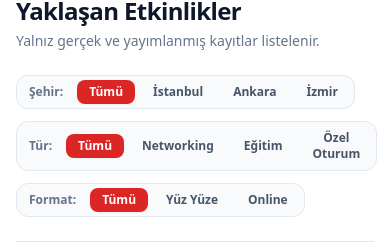
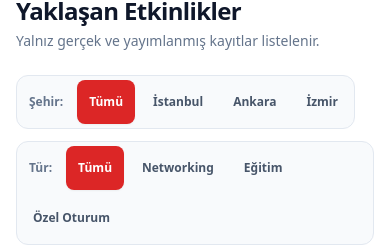
Before and after one commit to kaankarakas34/e4n, a React (Vite) app: page /etkinlikler in a window 390 px wide. Shown: the part 612-857 px from the top of the page. Built offline with nearby package versions, Linux system fonts and the light colour scheme; no server answers.

Commit message:
fix(events): keep mobile filters within viewport and expose selected state

```diff
--- a/src/pages/PublicEventsPage.tsx
+++ b/src/pages/PublicEventsPage.tsx
@@ -13,8 +13,6 @@ import {
   Sparkles,
   Lock,
   History,
-  Filter,
-  CheckCircle2,
   Video
 } from 'lucide-react';
 
@@ -47,7 +45,7 @@ export function PublicEventsPage() {
   useEffect(() => {
     const fetchEvents = async () => {
       try {
-        let data: any = [];
+        let data: EventItem[] = [];
         try {
           data = await api.getPublicEvents();
         } catch {
@@ -55,8 +53,8 @@ export function PublicEventsPage() {
         }
 
         if (Array.isArray(data)) {
-          const publicEvents = data.filter((e: any) => e.is_public && e.status === 'PUBLISHED');
-          publicEvents.sort((a: any, b: any) => new Date(a.start_at).getTime() - new Date(b.start_at).getTime());
+          const publicEvents = data.filter(e => e.is_public && e.status === 'PUBLISHED');
+          publicEvents.sort((a, b) => new Date(a.start_at).getTime() - new Date(b.start_at).getTime());
           setEvents(publicEvents);
         }
       } catch {
@@ -155,13 +153,14 @@ export function PublicEventsPage() {
             {/* Filtre Kontrolleri */}
             <div className="flex flex-wrap items-center gap-3">
               {/* Şehir Filtresi */}
-              <div className="flex items-center gap-1.5 bg-slate-50 p-1 rounded-xl border border-slate-200">
+              <div role="group" aria-label="Şehir filtresi" className="flex flex-wrap items-center gap-1.5 max-w-full bg-slate-50 p-1 rounded-xl border border-slate-200">
                 <span className="text-xs font-semibold text-slate-500 px-2">Şehir:</span>
                 {cities.map((city) => (
                   <button
                     key={city}
+                    aria-pressed={selectedCity === city}
                     onClick={() => setSelectedCity(city)}
-                    className={`px-3 py-1 rounded-lg text-xs font-bold transition-all ${
+                    className={`min-h-11 px-3 py-1 rounded-lg text-xs font-bold transition-all ${
                       selectedCity === city
                         ? 'bg-red-600 text-white shadow-sm'
                         : 'text-slate-600 hover:text-slate-900 hover:bg-slate-200/60'
@@ -173,13 +172,14 @@ export function PublicEventsPage() {
               </div>
 
               {/* Tür Filtresi */}
-              <div className="flex items-center gap-1.5 bg-slate-50 p-1 rounded-xl border border-slate-200">
+              <div role="group" aria-label="Etkinlik türü filtresi" className="flex flex-wrap items-center gap-1.5 max-w-full bg-slate-50 p-1 rounded-xl border border-slate-200">
                 <span className="text-xs font-semibold text-slate-500 px-2">Tür:</span>
                 {eventTypes.map((type) => (
                   <button
                     key={type}
+                    aria-pressed={selectedType === type}
                     onClick={() => setSelectedType(type)}
-                    className={`px-3 py-1 rounded-lg text-xs font-bold transition-all ${
+                    className={`min-h-11 px-3 py-1 rounded-lg text-xs font-bold transition-all ${
                       selectedType === type
                         ? 'bg-red-600 text-white shadow-sm'
                         : 'text-slate-600 hover:text-slate-900 hover:bg-slate-200/60'
@@ -191,13 +191,14 @@ export function PublicEventsPage() {
               </div>
 
               {/* Format Filtresi */}
-              <div className="flex items-center gap-1.5 bg-slate-50 p-1 rounded-xl border border-slate-200">
+              <div role="group" aria-label="Etkinlik formatı filtresi" className="flex flex-wrap items-center gap-1.5 max-w-full bg-slate-50 p-1 rounded-xl border border-slate-200">
                 <span className="text-xs font-semibold text-slate-500 px-2">Format:</span>
                 {modes.map((mode) => (
                   <button
                     key={mode}
+                    aria-pressed={selectedMode === mode}
                     onClick={() => setSelectedMode(mode)}
-                    className={`px-3 py-1 rounded-lg text-xs font-bold transition-all ${
+                    className={`min-h-11 px-3 py-1 rounded-lg text-xs font-bold transition-all ${
                       selectedMode === mode
                         ? 'bg-red-600 text-white shadow-sm'
                         : 'text-slate-600 hover:text-slate-900 hover:bg-slate-200/60'
```
